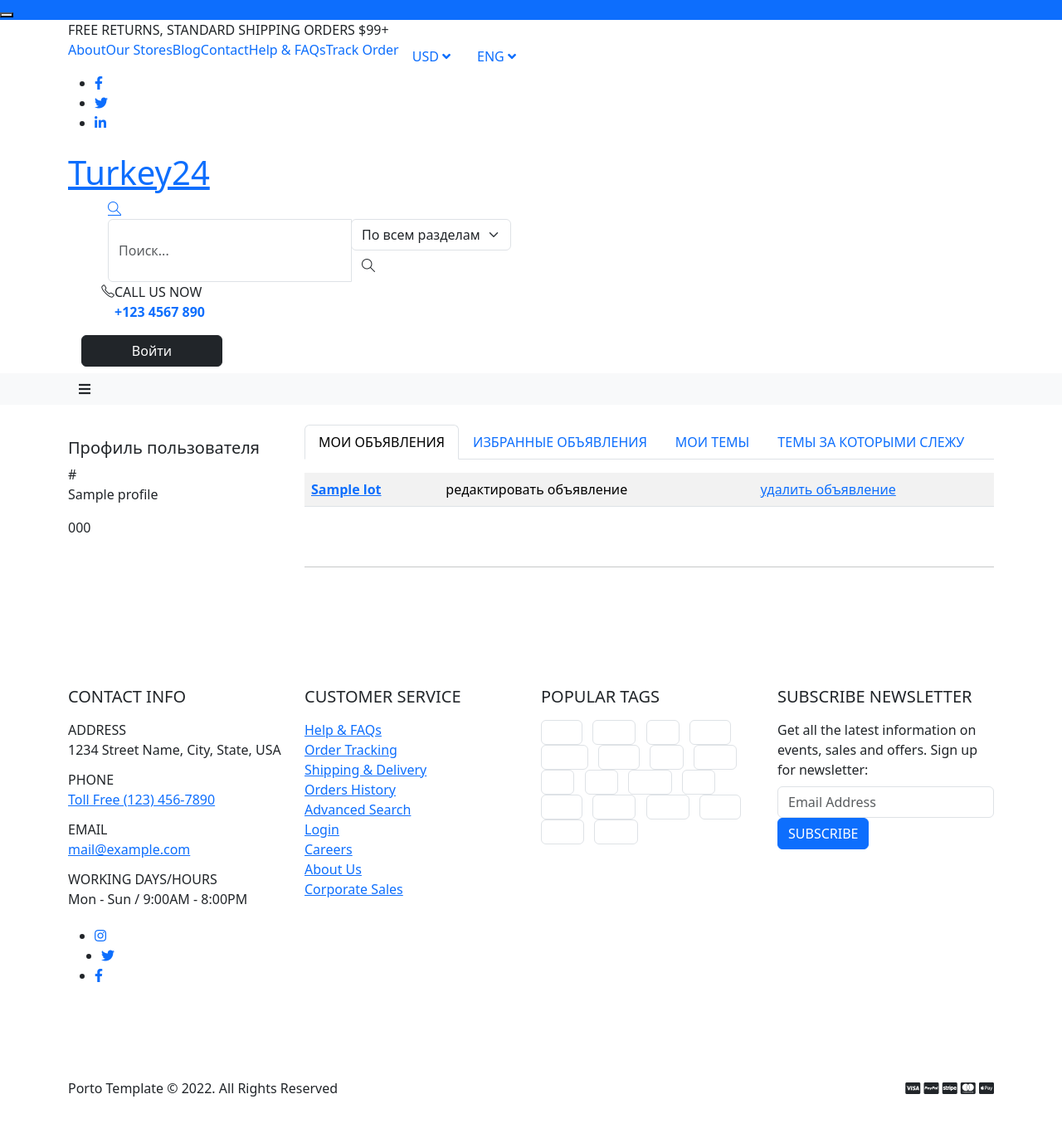
After one commit to CH1979/turkey, a Django app: template personal/templates/personal/profile_detail.html in a window 1280 px wide. The commit adds this page. Shown: the whole page at 83% size. Run offline with Django 3.2, Linux system fonts and the light colour scheme; the template is opened without the code that fills it: most values are stand-ins (such as "Sample title", 1, 10 or a date in 2020); some libraries are stand-ins or nearby versions.

Commit message:
Add personal profile

```diff
--- a/market/urls.py
+++ b/market/urls.py
@@ -34,6 +34,12 @@ urlpatterns = [
         views.LotListView.as_view(),
         name='category_detail'
     ),
+    # Удаление объявления
+    path(
+        '<int:pk>/delete/',
+        views.LotDeleteView.as_view(),
+        name='lot_delete'
+    ),
 
 
     # Фото объявления #########################
--- /dev/null
+++ b/personal/apps.py
@@ -0,0 +1,6 @@
+from django.apps import AppConfig
+
+
+class PersonalConfig(AppConfig):
+    default_auto_field = 'django.db.models.BigAutoField'
+    name = 'personal'
--- /dev/null
+++ b/personal/templates/personal/profile_detail.html
@@ -0,0 +1,113 @@
+{% extends "base.html" %}
+
+{% block content %}
+
+<div class="container py-4">
+
+    <div class="row">
+        <div class="col-lg-3">
+            <aside class="sidebar">
+                <h5 class="font-weight-semi-bold pt-3">Профиль пользователя</h5>
+                {{ profile.avatar.medium.url }}
+                <p>{{ profile }}</p>
+                <p>{{ profile.phone }}</p>
+            </aside>
+        </div>
+        <div class="col-lg-9">
+
+            <div class="row">
+                <div class="col">
+                    <div id="description" class="tabs tabs-simple tabs-simple-full-width-line tabs-product tabs-dark mb-2">
+                        <ul class="nav nav-tabs justify-content-start">
+                            <li class="nav-item">
+                                <a class="nav-link active font-weight-bold text-3 text-uppercase py-2 px-3" href="#myLots" data-bs-toggle="tab">
+                                    Мои объявления
+                                </a>
+                            </li>
+                            <li class="nav-item">
+                                <a class="nav-link font-weight-bold text-3 text-uppercase py-2 px-3" href="#favoriteLots" data-bs-toggle="tab">
+                                    Избранные объявления
+                                </a>
+                            </li>
+                            <li class="nav-item">
+                                <a class="nav-link font-weight-bold text-3 text-uppercase py-2 px-3" href="#myTopics" data-bs-toggle="tab">
+                                    Мои темы
+                                </a>
+                            </li>
+                            <li class="nav-item">
+                                <a class="nav-link font-weight-bold text-3 text-uppercase py-2 px-3" href="#favoriteTopics" data-bs-toggle="tab">
+                                    Темы за которыми слежу
+                                </a>
+                            </li>
+                        </ul>
+                        <div class="tab-content p-0">
+                            <div class="tab-pane px-0 py-3 active" id="myLots">
+                                <table class="table table-striped m-0">
+                                    <tbody>
+                                        {% for lot in profile.user.lot_set.all %}
+                                            <tr class="border-top-0">
+                                                <th>
+                                                    <a href="{% url 'lot_detail' lot.id %}">
+                                                        {{ lot.title }}
+                                                    </a>
+                                                </th>
+                                                <td class="border-top-0">
+                                                    редактировать объявление
+                                                </td>
+                                                <td class="border-top-0">
+                                                    <a href="{% url 'lot_delete' lot.id %}">
+                                                        удалить объявление
+                                                    </a>
+                                                </td>
+                                            </tr>
+                                        {% endfor %}
+                                    </tbody>
+                                </table>
+                            </div>
+                            <div class="tab-pane px-0 py-3" id="favoriteLots">
+                                <table class="table table-striped m-0">
+                                    <tbody>
+                                        {% for lot in profile.lot_set.all %}
+                                            <tr class="border-top-0">
+                                                <th>
+                                                    <a href="{% url 'lot_detail' lot.id %}">
+                                                        {{ lot.title }}
+                                                    </a>
+                                                </th>
+                                                <td class="border-top-0">
+                                                    удалить из избранных
+                                                </td>
+                                            </tr>
+                                        {% empty %}
+                                            Список объявлений пуст
+                                        {% endfor %}
+                                    </tbody>
+                                </table>
+                            </div>
+                            <div class="tab-pane px-0 py-3" id="myTopics">
+                                <table class="table table-striped m-0">
+                                    <tbody>
+                                        Список тем пуст
+                                    </tbody>
+                                </table>
+                            </div>
+                            <div class="tab-pane px-0 py-3" id="favoriteTopics">
+                                <table class="table table-striped m-0">
+                                    <tbody>
+                                        Список тем пуст
+                                    </tbody>
+                                </table>
+                            </div>
+                        </div>
+                    </div>
+                </div>
+            </div>
+
+            <hr class="solid my-5">
+
+        </div>
+    </div>
+
+</div>
+
+{% endblock %}
--- a/requirements.txt
+++ b/requirements.txt
@@ -1,5 +1,6 @@
 django~=3.2
 django-allauth==0.50.0
+django-phonenumber-field[phonenumberslite]~=6.1
 django-stdimage~=5.3
 django-treebeard==4.5.1
 django-treewidget==0.4.2
--- a/templates/header.html
+++ b/templates/header.html
@@ -146,9 +146,15 @@
                             <ul class="header-extra-info">
                                 <li class="ms-0 ms-xl-4">
                                     <div class="header-extra-info-icon">
-                                            <a href="{% url 'account_logout' %}" class="text-decoration-none text-color-dark text-color-hover-primary text-2">
+                                        {% if user.profile %}
+                                            <a href="{% url 'profile' user.profile.id %}" class="text-decoration-none text-color-dark text-color-hover-primary text-2">
                                                 <i class="icons icon-user"></i>
                                             </a>
+                                        {% else %}
+                                            <a href="{% url 'profile_create' %}" class="text-decoration-none text-color-dark text-color-hover-primary text-2">
+                                                <i class="icons icon-user"></i>
+                                            </a>
+                                        {% endif %}
                                     </div>
                                 </li>
                                 <li class="me-2 ms-3">
--- a/turkey/settings.py
+++ b/turkey/settings.py
@@ -47,6 +47,8 @@ INSTALLED_APPS = [
     'treewidget',
 
     'stdimage',
+
+    'phonenumber_field',
 
     'allauth',
     'allauth.account',
--- a/turkey/urls.py
+++ b/turkey/urls.py
@@ -24,8 +24,7 @@ urlpatterns = [
     path('accounts/', include('allauth.urls')),
     path(
         'accounts/profile/',
-        RedirectView.as_view(pattern_name='market', permanent=False),
-        name='profile'
+        include('personal.urls')
     ),
     path('market/', include('market.urls')),
     path('treewidget/', include('treewidget.urls')),
```
Also changed, not shown: market/models.py (+1 -11 lines), market/templates/market/lot_confirm_delete.html (added, +48 -0 lines), market/views.py (+8 -0 lines), personal/admin.py (added, +7 -0 lines), personal/models.py (added, +84 -0 lines), personal/templates/personal/profile_form.html (added, +57 -0 lines), personal/urls.py (added, +17 -0 lines), personal/views.py (added, +21 -0 lines), market/migrations/0009_alter_lot_options.py (added), personal/__init__.py (added), personal/migrations/0001_initial.py (added), personal/migrations/0002_auto_20220427_2302.py (added), personal/migrations/__init__.py (added).
